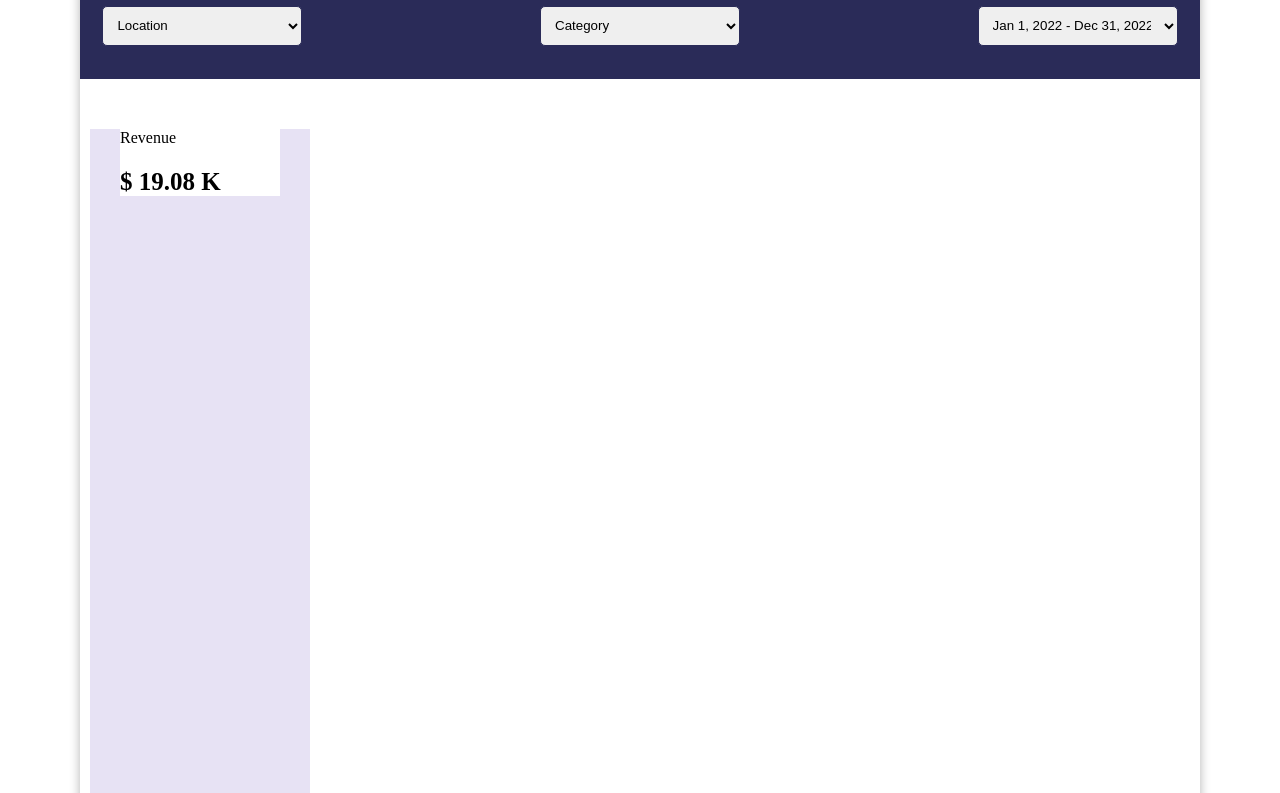
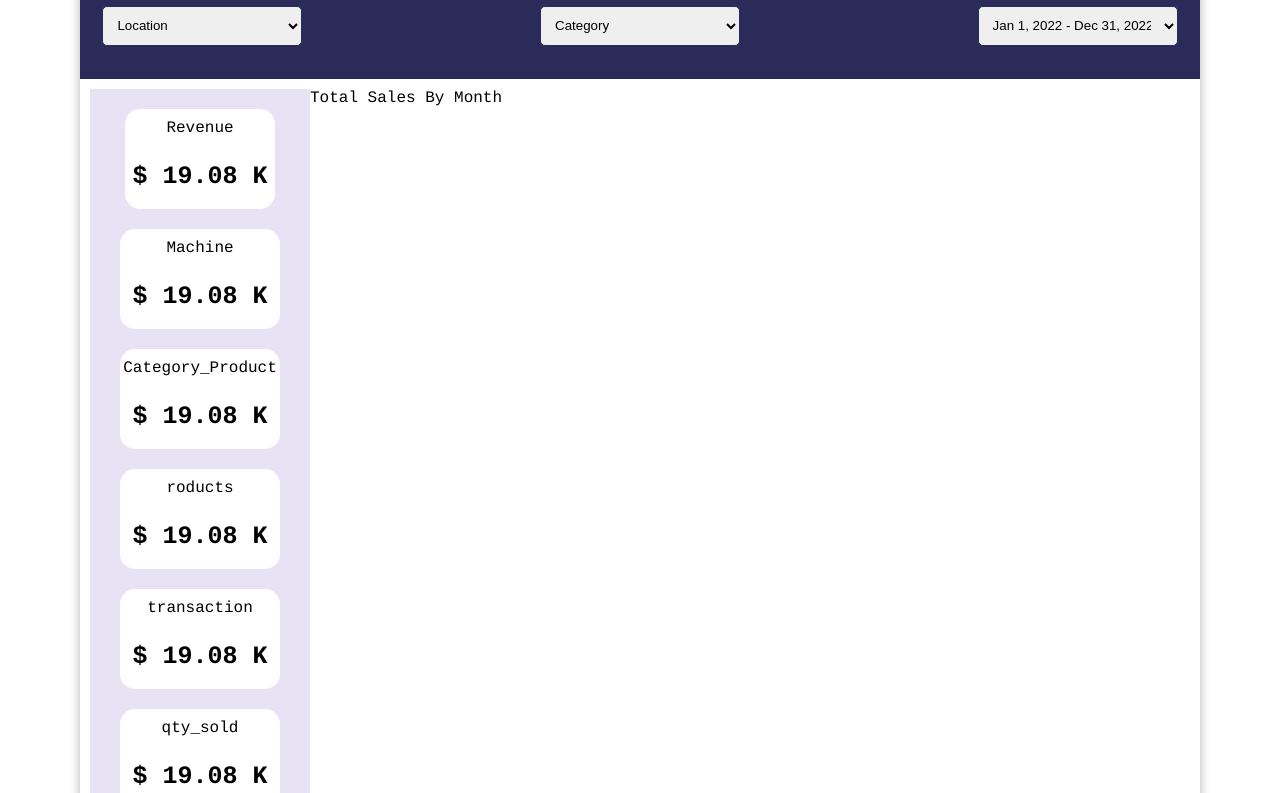
Before and after one commit to Kampus-Merdeka-Software-Engineering/km-feb24-surabaya-03, a plain HTML site: page index.html in a window 1280 px wide. Shown: the part 135-928 px from the top of the page. Drawn offline with Linux system fonts and the light colour scheme.

Commit message:
update html gan

```diff
--- a/css/style.css
+++ b/css/style.css
@@ -2,7 +2,7 @@ body{
     margin-left: 80px;
     margin-right: 80px;
     margin-top: 50px;
-    font-family: "Quicksand";
+    font-family: 'Quicksand', Courier, monospace;
     box-shadow: 0 0 10px rgba(0, 0, 0, 0.3)
 }
 
@@ -53,19 +53,30 @@ img{
 aside {
     width: 20%;
     background-color: #E7E2F4;
-    height: 100vh;
+    height: auto;
+    float: left;
 
+}
+
+.container-aside {
+    padding-left:5px;
+    padding-right: 5px;
 }
 
 main {
     margin : 10px;
+    background-color: #ffffff;
 }
 
-.revenue {
+.score-card {
     margin-left: 30px;
     margin-right: 30px;
-    margin-top: 50px;
+    margin-top: 20px;
+    margin-bottom: 20px;
     background-color: #ffffff;
+    border-radius: 15px;
+    text-align: center;
+    height: 100px;
 }
 
 h1 {
--- a/index.html
+++ b/index.html
@@ -36,24 +36,41 @@
     </nav>
     <main>
         <aside>
-            <div class="revenue">
-                <p>Revenue</p>
-                <h1>$ 19.08 K</h1>
-            </div>
+            <section class="container-aside">
+                <div class="score-card">
+                    <p style="padding-top: 10px;">Revenue</p>
+                    <h1>$ 19.08 K</h1>
+                </div>
+            </section>
             <section class="machine">
-
+                <div class="score-card">
+                    <p style="padding-top: 10px;">Machine</p>
+                    <h1>$ 19.08 K</h1>
+                </div>
             </section>
             <section class="category_product">
-
+                <div class="score-card">
+                    <p style="padding-top: 10px;">Category_Product</p>
+                    <h1>$ 19.08 K</h1>
+                </div>
             </section>
             <section class="products">
-
+                <div class="score-card">
+                    <p style="padding-top: 10px;">roducts</p>
+                    <h1>$ 19.08 K</h1>
+                </div>
             </section>
             <section class="transaction">
-
+                <div class="score-card">
+                    <p style="padding-top: 10px;">transaction</p>
+                    <h1>$ 19.08 K</h1>
+                </div>
             </section>
             <section class="qty_sold">
-
+                <div class="score-card">
+                    <p style="padding-top: 10px;">qty_sold</p>
+                    <h1>$ 19.08 K</h1>
+                </div>
             </section>
         </aside>
         <section>
```
